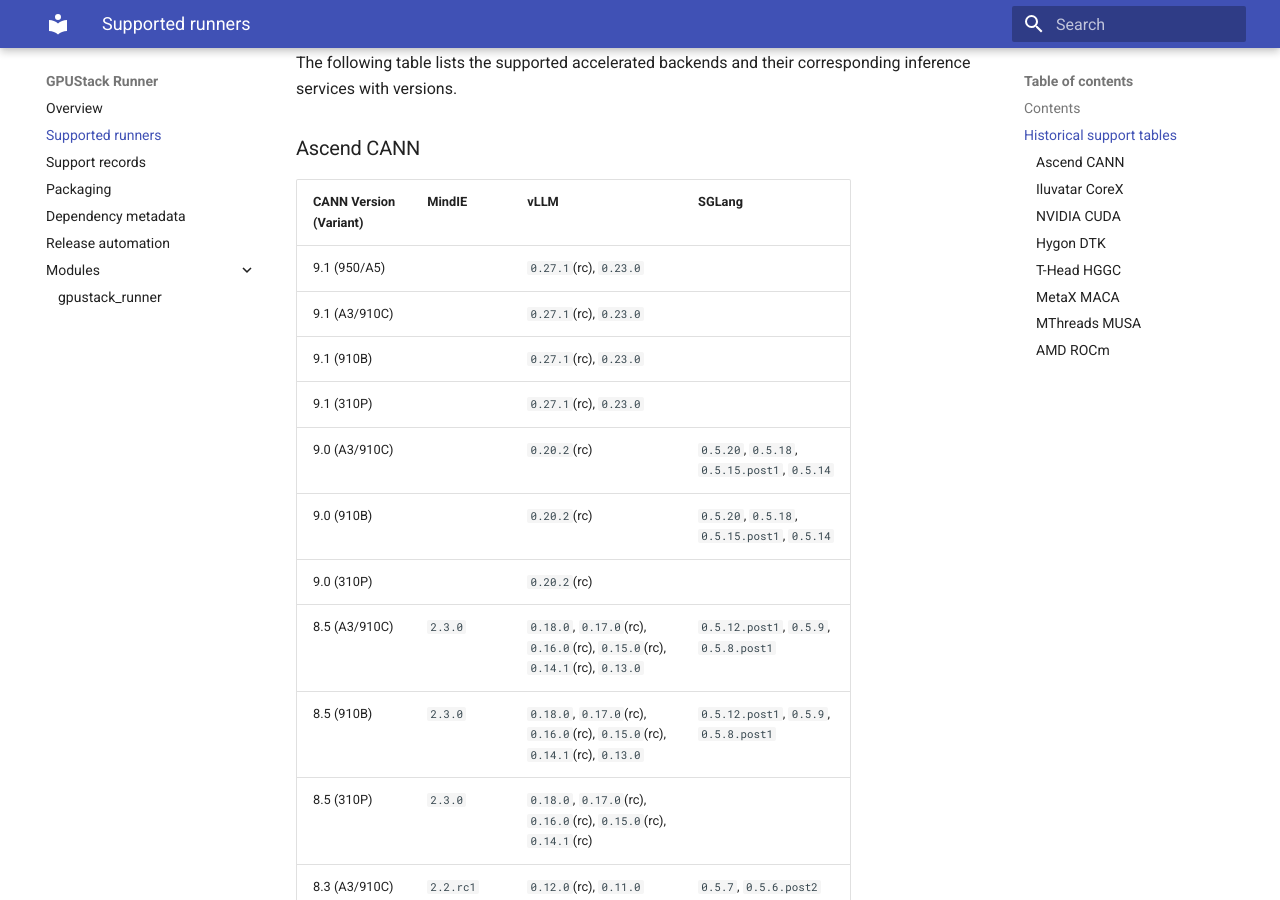
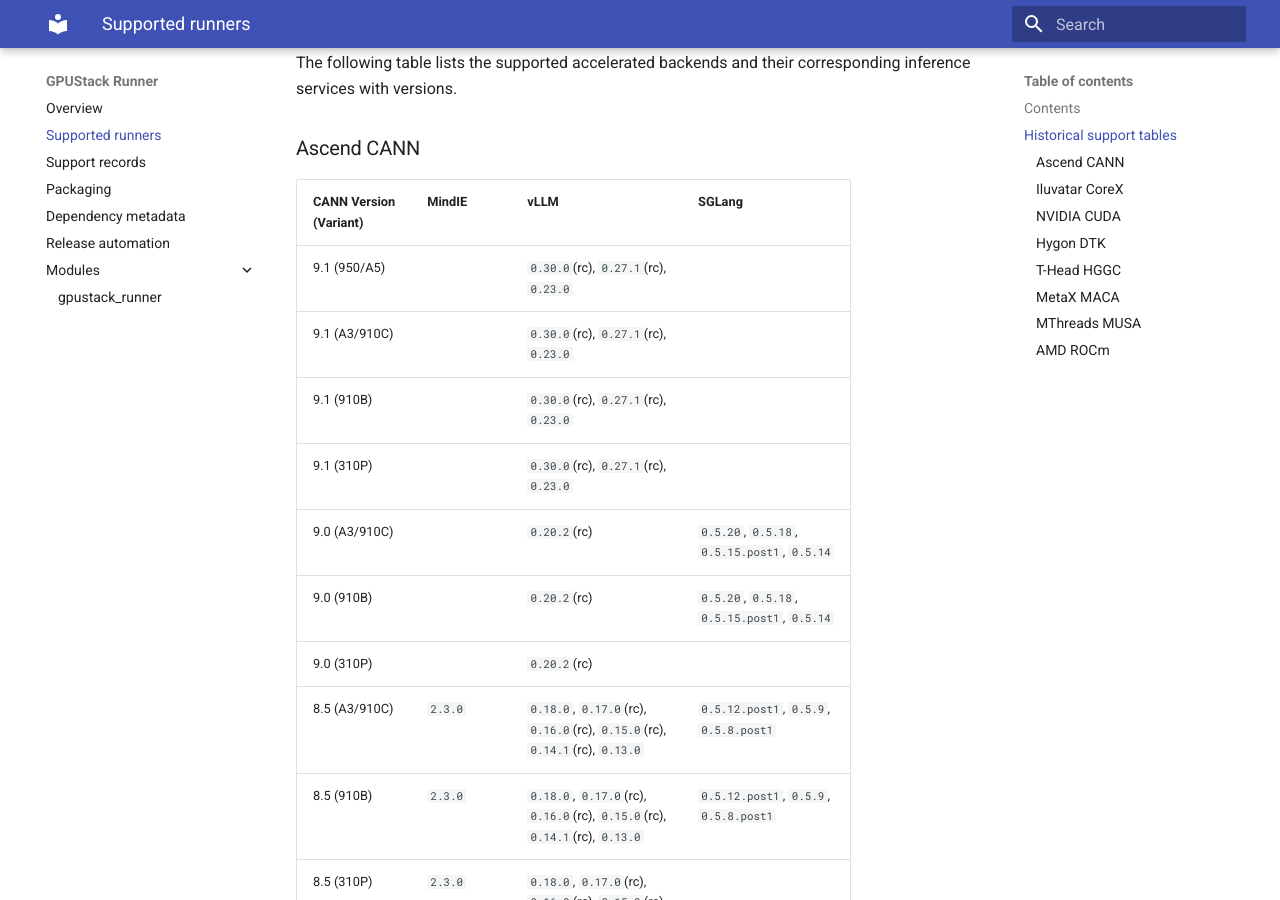
Before and after one commit to gpustack/runner, an MkDocs documentation site: the page built from docs/supported-runners.md, in a window 1280 px wide and 900 px high, scrolled down 542 px. Built offline with MkDocs 1.6.1 and Material for MkDocs 9.7.7, drawn with Linux system fonts in a browser that asks for light colours.

Commit message:
docs: record CANN vLLM 0.30.0 support (#362)
Signed-off-by: thxCode <thxcode0824@gmail.com>

```diff
--- a/docs/supported-runners.md
+++ b/docs/supported-runners.md
@@ -21,10 +21,10 @@
 
 | CANN Version <br/> (Variant) | MindIE    | vLLM                                                                                 | SGLang                                      |
 |------------------------------|-----------|--------------------------------------------------------------------------------------|---------------------------------------------|
-| 9.1 (950/A5)                 |           | `0.27.1`(rc), `0.23.0`                                                                             |                                             |
-| 9.1 (A3/910C)                |           | `0.27.1`(rc), `0.23.0`                                                                             |                                             |
-| 9.1 (910B)                   |           | `0.27.1`(rc), `0.23.0`                                                                             |                                             |
-| 9.1 (310P)                   |           | `0.27.1`(rc), `0.23.0`                                                                             |                                             |
+| 9.1 (950/A5)                 |           | `0.30.0`(rc), `0.27.1`(rc),<br/> `0.23.0`                                                                             |                                             |
+| 9.1 (A3/910C)                |           | `0.30.0`(rc), `0.27.1`(rc),<br/> `0.23.0`                                                                             |                                             |
+| 9.1 (910B)                   |           | `0.30.0`(rc), `0.27.1`(rc),<br/> `0.23.0`                                                                             |                                             |
+| 9.1 (310P)                   |           | `0.30.0`(rc), `0.27.1`(rc),<br/> `0.23.0`                                                                             |                                             |
 | 9.0 (A3/910C)                |           | `0.20.2`(rc)                                                                         | `0.5.20`, `0.5.18`, <br/>`0.5.15.post1`, `0.5.14`     |
 | 9.0 (910B)                   |           | `0.20.2`(rc)                                                                         | `0.5.20`, `0.5.18`, <br/>`0.5.15.post1`, `0.5.14`     |
 | 9.0 (310P)                   |           | `0.20.2`(rc)                                                                         |                                             |
```
Also changed, not shown: README.md (+1 -1 lines).
